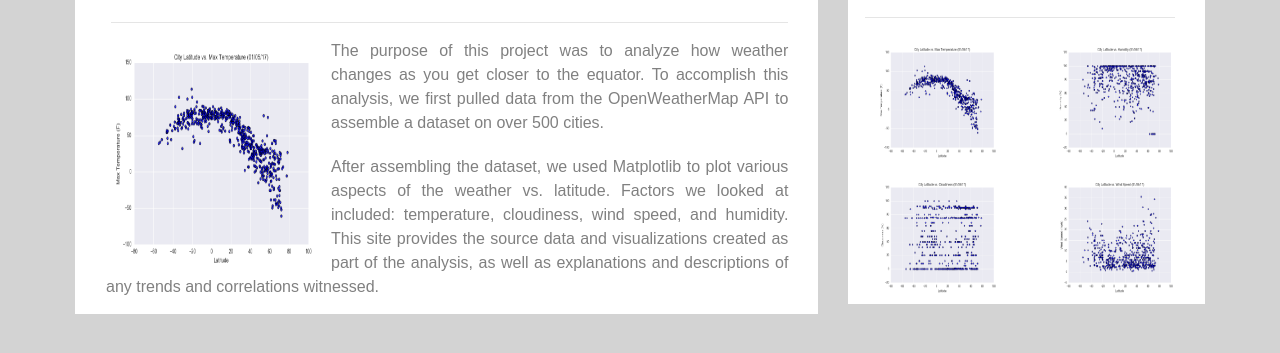
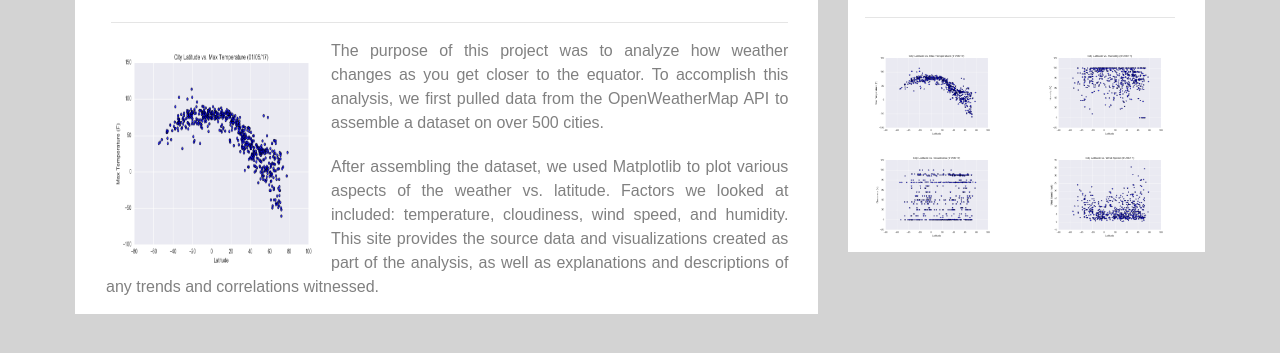
Before and after one commit to gpivaro/Web-Design-Challenge, a plain HTML site: page index.html in a window 1280 px wide. Shown: the part 179-532 px from the top of the page. Drawn offline with nearby package versions, Linux system fonts and the light colour scheme.

Commit message:
Navbar and Images

```diff
--- a/index.html
+++ b/index.html
@@ -64,7 +64,7 @@
 	<!-- Main -->
 	<div class="container">
 		<div class="row">
-			<div class="col col-lg-8 summary">
+			<div class="col-lg-8 summary">
 				<article>
 					<h1>Summary: Latitude vs. X</h1>
 					<hr>
@@ -82,33 +82,39 @@
 					</p>
 				</article>
 			</div>
-			<div class="col col-lg-4 visualization">
+			<div class="col-lg-4 visualization">
 				<article>
 					<h2>Visualizations</h2>
 					<hr>
 					<!-- <div class="borderbox"> -->
+					<div class="container">
 						<div class="row">
-						<div class="column">
+							<div class="col">
 								<a href="max_temperature.html">
-								<img src="./Resources/assets/images/Fig1.png" alt="City Latitude vs. Max Temperature">
+									<img class="img-fluid" src="./Resources/assets/images/Fig1.png"
+										alt="City Latitude vs. Max Temperature" style="width:100%">
 								</a>
 							</div>
-						<div class="column">
+							<div class="col">
 								<a href="humidity.html">
-								<img src="./Resources/assets/images/Fig2.png" alt="City Latitude vs. Humidity">
+									<img class="img-fluid" src="./Resources/assets/images/Fig2.png"
+										alt="City Latitude vs. Humidity" style="width:100%">
 								</a>
 							</div>
 						</div>
 						<div class="row">
-						<div class="column">
+							<div class="col">
 								<a href="cloudiness.html">
-								<img src="./Resources/assets/images/Fig3.png" alt="City Latitude vs. Cloudiness">
+									<img class="img-fluid" src="./Resources/assets/images/Fig3.png"
+										alt="City Latitude vs. Cloudiness" style="width:100%">
 								</a>
 							</div>
-						<div class="column">
+							<div class="col">
 								<a href="wind_speed.html">
-								<img src="./Resources/assets/images/Fig4.png" alt="City Latitude vs. Wind Speed">
+									<img class="img-fluid" src="./Resources/assets/images/Fig4.png"
+										alt="City Latitude vs. Wind Speed" style="width:100%">
 								</a>
+							</div>
 						</div>
 					</div>
 				</article>
--- a/styles.css
+++ b/styles.css
@@ -112,7 +112,7 @@ h4{
     /* font-size: 32px; */
     color: darkcyan;
     background-color: none;
-    text-align: center;
+    text-align: left;
     text-decoration: none;
 }
 
@@ -324,7 +324,7 @@ nav{
 /* When the screen is less than 600 pixels wide, hide all links, except for the first one ("Home").
 Show the link that contains should open and close the topnav (.icon) */
 @media screen and (max-width: 992px) {
-    .navbar a:not(:first-child) {display: none;}
+    /* .navbar a:not(:first-child) {display: none;} */
     .navbar a.icon {
       float: right;
       display: block;
```
Also changed, not shown: cloudiness.html (+15 -9 lines), humidity.html (+15 -9 lines), max_temperature.html (+15 -9 lines), wind_speed.html (+15 -9 lines). Lines whose indentation alone changed are shown as unchanged.
